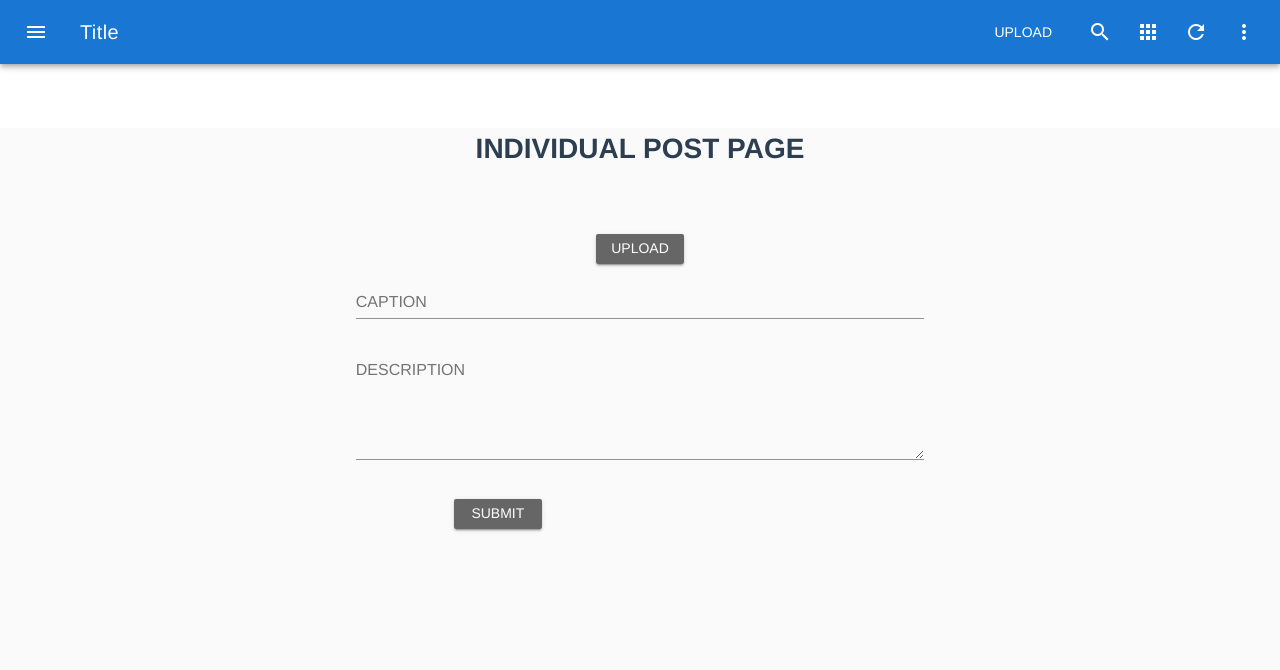
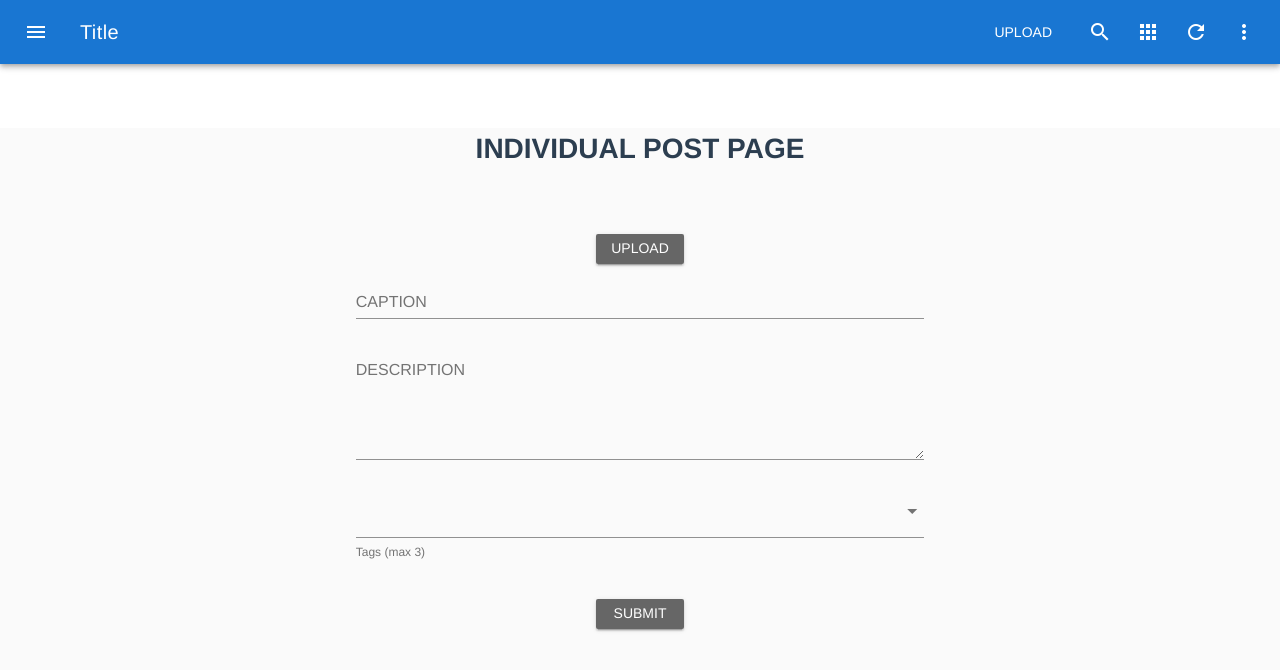
Before and after one commit to baibhabmondal/kladi, a Vue app in the folder front/: page /post in a window 1280 px wide. Shown: the top 670 px of the page. Built offline with nearby package versions, Linux system fonts and the light colour scheme.

Commit message:
tags and formdata created

```diff
--- a/front/src/components/post.vue
+++ b/front/src/components/post.vue
@@ -17,7 +17,7 @@
 
     </v-layout>
     <v-layout row wrap>
-      <v-flex offset-lg3>
+      <v-flex offset-lg3 lg6>
         <div v-if="flag">
           <span>{{ files.name + ' (' + Number((files.size / 1024 / 1024).toFixed(1)) + 'MB)'}}</span>
           <span @click="removeAttachment($event)"><button>Remove</button></span>
@@ -37,7 +37,13 @@
        </v-flex>
     </v-layout>
     <v-layout row wrap>
-      <v-flex offset-lg3 lg3>
+       <v-flex offset-lg3 lg6>
+        <v-select :items="items" no-data-text="No nodes" hint="Tags (max 3)" persistent-hint ref="tags" v-model="chips" autocomplete chips clearable multiple deletable-chips hide-selected>TAGS</v-select>
+
+       </v-flex>
+    </v-layout>
+    <v-layout row wrap>
+      <v-flex offset-lg3 lg6>
       <v-btn raised class="button" style="background:#666; color: white;" @click="submit">SUBMIT</v-btn>
     </v-flex>
     </v-layout>
@@ -56,8 +62,27 @@
         caption: "",
         des: "",
         files: null,
+        chips: "",
 
          tags: [],
+         items: [
+           'Sports',
+           'Education',
+           'Technology',
+           'Politics',
+           'Philosophy',
+           'Science',
+           'Religion'
+
+         ],
+          customFilter(item, queryText, itemText) {
+              const hasValue = val => val != null ? val : ''
+              const text = hasValue(item.name)
+              const query = hasValue(queryText)
+              return text.toString()
+                .toLowerCase()
+                .indexOf(query.toString().toLowerCase()) > -1
+            },
          attachments: null,
 
          flag: 0
@@ -88,9 +113,11 @@
       },
       submit () {
 
-        console.log(this.caption)
-        console.log(this.des)
-        console.log(this.files)
+        console.log(this.chips)
+
+        // console.log(this.caption)
+        // console.log(this.des)
+        // console.log(this.files)
 
         this.attachments = {
           files: this.files,
@@ -98,11 +125,18 @@
           des: this.des,
           tags: this.tags
         }
+
+        let data = new FormData();
         // console.log(this.attachments)
-
+            for (const key of Object.keys(this.attachments)) {
+                // console.log(key, this.form[key])
+                data.append(key, this.attachments[key]);
+                // console.log(data)NPM RUN DEV;
+              }
+              console.log(data)
 
         //post request to icy's node on cloud
-        axios.post('http://jsonplaceholder.typicode.com/posts', this.attachments)
+        axios.post('http://jsonplaceholder.typicode.com/posts', data)
         .then(response => {
           console.log(response)
         })
```
